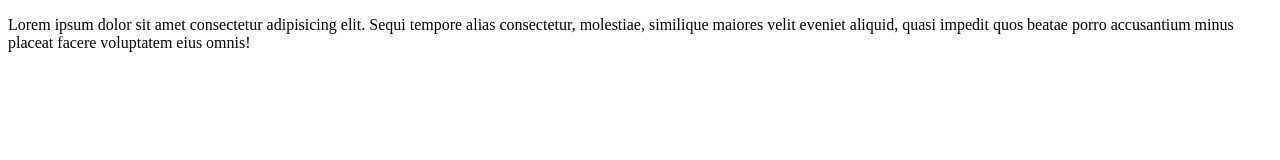
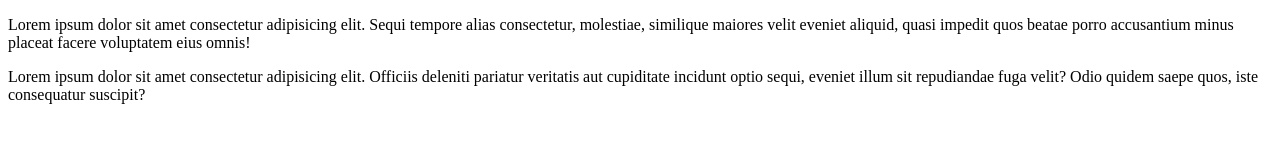
Before and after one commit to aljuan14/test-2, a plain HTML site: page index.html in a window 1280 px wide. Drawn offline with Linux system fonts and the light colour scheme.

Commit message:
menambahkan paragraf

```diff
--- a/index.html
+++ b/index.html
@@ -13,6 +13,9 @@
         maiores velit eveniet aliquid, quasi impedit quos beatae porro accusantium minus placeat facere voluptatem eius
         omnis!
     </p>
+    <p>Lorem ipsum dolor sit amet consectetur adipisicing elit. Officiis deleniti pariatur veritatis aut cupiditate
+        incidunt optio sequi, eveniet illum sit repudiandae fuga velit? Odio quidem saepe quos, iste consequatur
+        suscipit?</p>
 </body>
 
 </html>
```
